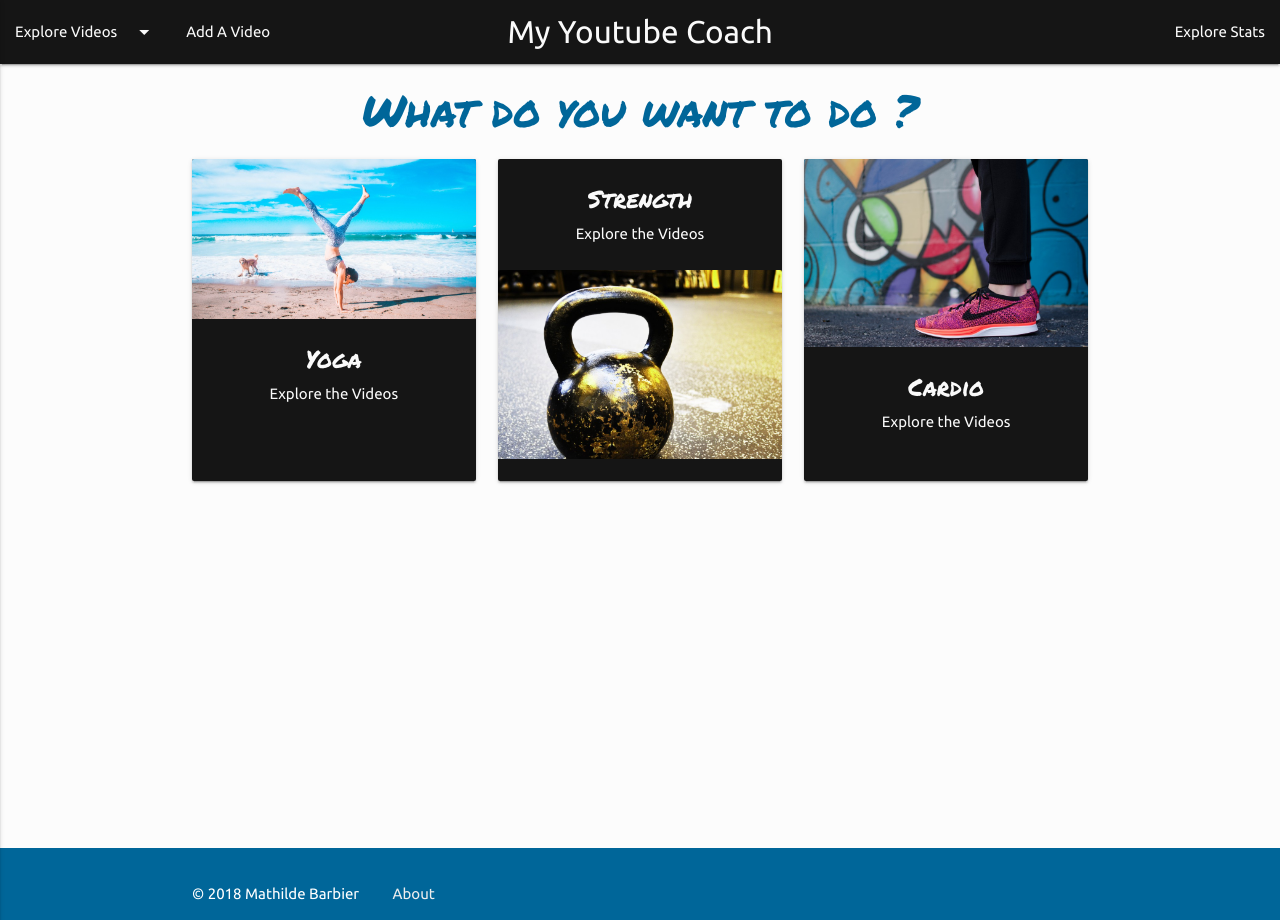
After one commit to mathilde206/youtube-coach, a Flask app: page / in a window 1280 px wide. The commit adds this page. Run offline with Flask 2, Linux system fonts and the light colour scheme; some libraries are stand-ins or nearby versions.

Commit message:
Add the index page

```diff
--- a/app.py
+++ b/app.py
@@ -16,6 +16,10 @@ app.config['MONGO_DBNAME'] = config.MONGO_DBNAME
 app.config['MONGO_URI'] = config.MONGO_URI
 
 mongo = PyMongo(app)
+
+@app.route("/")
+def index():
+    return render_template("index.html")
 
 @app.route("/get_videos/<category>/<page_number>")
 def get_videos(category, page_number):
--- a/static/css/styles.css
+++ b/static/css/styles.css
@@ -27,6 +27,8 @@ header nav {
   background-color: #151515; }
   header nav .nav-wrapper a {
     color: #fafafa; }
+    header nav .nav-wrapper a:hover {
+      color: #996699; }
 header .dropdown-content {
   background: #fafafa; }
   header .dropdown-content li a {
@@ -35,6 +37,27 @@ header .dropdown-content {
     header .dropdown-content li a:focus, header .dropdown-content li a:hover {
       background: #996699;
       color: #fafafa; }
+
+/*Home Page*/
+.home-page h3 {
+  color: #006699;
+  text-align: center; }
+@media screen and (min-width: 600px) {
+  .home-page .row {
+    display: flex;
+    align-items: stretch; } }
+.home-page .col .card {
+  background-color: #151515;
+  height: 100%;
+  color: #fafafa;
+  text-align: center;
+  transition: all 300ms linear; }
+  .home-page .col .card .card-title {
+    font-family: "Permanent Marker", cursive; }
+  .home-page .col .card:hover {
+    background-color: #006699;
+    color: #fafafa;
+    text-decoration: none; }
 
 /*Form*/
 .container-form {
@@ -65,11 +88,9 @@ header .dropdown-content {
 .page-footer {
   margin-top: 40px;
   background-color: #006699; }
-  .page-footer h6 {
-    font-family: "Ubuntu", sans-serif; }
   .page-footer ul li {
     display: inline-block;
-    margin-right: 20px; }
+    margin-right: 30px; }
 
 .pagination li.active {
   background-color: #996699; }
--- a/templates/base.html
+++ b/templates/base.html
@@ -58,12 +58,10 @@
 
     <footer class="page-footer">
         <div class='container'>
-            <h6 class="white-text">© 2018 Mathilde Barbier</h5>
             <ul>
-              <li><a class="grey-text text-lighten-3" href="#!">About</a></li>
-              <li><a class="grey-text text-lighten-3" href="#!">Contact</a></li>
+                <li class="col s3 white-text">© 2018 Mathilde Barbier</li>
+                <li><a class="col s3 grey-text text-lighten-3" href="#!">About</a></li>
             </ul>
-        </div>
     </footer>
 
 
--- /dev/null
+++ b/templates/index.html
@@ -0,0 +1,54 @@
+{% extends 'base.html'%}
+
+{% block content %}
+<div class="home-page">
+    <h3>What do you want to do ?</h3>
+    <div class="row">
+        <div class="col s12 m4">
+            <a href="{{url_for('get_videos', category='yoga', page_number=1)}}">
+                <div class="card">
+                    <div class="card-image">
+                        <img class="responsive-img activator" src="{{url_for('static', filename='imgs/yoga2.jpg')}}">
+                    </div>
+                    <div class="card-content">
+                      <span class="card-title activator">Yoga</span>
+                      <p>Explore the Videos</p>
+                    </div>
+                </div>
+            </a>
+        </div>
+        <div class="col s12 m4">
+            <a href="{{url_for('get_videos', category='strength', page_number=1)}}">
+                <div class="card">
+                    <div class="card-content">
+                      <span class="card-title activator">Strength</span>
+                      <p>Explore the Videos</p>
+                    </div>
+                    <div class="card-image">
+                        <img class="responsive-img activator" src="{{url_for('static', filename='imgs/weight.jpg')}}">
+                    </div>
+                </div>
+            </a>
+        </div>
+        <div class="col s12 m4">
+            <a href="{{url_for('get_videos', category='cardio', page_number=1)}}">
+                <div class="card">
+                    <div class="card-image">
+                        <img class="responsive-img activator" src="{{url_for('static', filename='imgs/fitness.jpg')}}">
+                    </div>
+                    <div class="card-content">
+                      <span class="card-title activator">Cardio</span>
+                      <p>Explore the Videos</p>
+                    </div>
+                </div>
+            </a>
+        </div>
+    </div>
+
+    <div class="row">
+        <div class="col s12"></div>
+    </div>
+</div>
+{% endblock %}
+
+            <!--<a style="background-color:black;color:white;text-decoration:none;padding:4px 6px;font-family:-apple-system, BlinkMacSystemFont, &quot;San Francisco&quot;, &quot;Helvetica Neue&quot;, Helvetica, Ubuntu, Roboto, Noto, &quot;Segoe UI&quot;, Arial, sans-serif;font-size:12px;font-weight:bold;line-height:1.2;display:inline-block;border-radius:3px;" href="https://unsplash.com/@clearsky?utm_medium=referral&amp;utm_campaign=photographer-credit&amp;utm_content=creditBadge" target="_blank" rel="noopener noreferrer" title="Download free do whatever you want high-resolution photos from Farsai C."><span style="display:inline-block;padding:2px 3px;"><svg xmlns="http://www.w3.org/2000/svg" style="height:12px;width:auto;position:relative;vertical-align:middle;top:-1px;fill:white;" viewBox="0 0 32 32"><title>unsplash-logo</title><path d="M20.8 18.1c0 2.7-2.2 4.8-4.8 4.8s-4.8-2.1-4.8-4.8c0-2.7 2.2-4.8 4.8-4.8 2.7.1 4.8 2.2 4.8 4.8zm11.2-7.4v14.9c0 2.3-1.9 4.3-4.3 4.3h-23.4c-2.4 0-4.3-1.9-4.3-4.3v-15c0-2.3 1.9-4.3 4.3-4.3h3.7l.8-2.3c.4-1.1 1.7-2 2.9-2h8.6c1.2 0 2.5.9 2.9 2l.8 2.4h3.7c2.4 0 4.3 1.9 4.3 4.3zm-8.6 7.5c0-4.1-3.3-7.5-7.5-7.5-4.1 0-7.5 3.4-7.5 7.5s3.3 7.5 7.5 7.5c4.2-.1 7.5-3.4 7.5-7.5z"></path></svg></span><span style="display:inline-block;padding:2px 3px;">Farsai C.</span></a>-->
```
Also changed, not shown: static/css/main.scss (+41 -6 lines), static/imgs/fitness.jpg (added), static/imgs/weight.jpg (added), static/imgs/yoga2.jpg (added), 1 other file.
